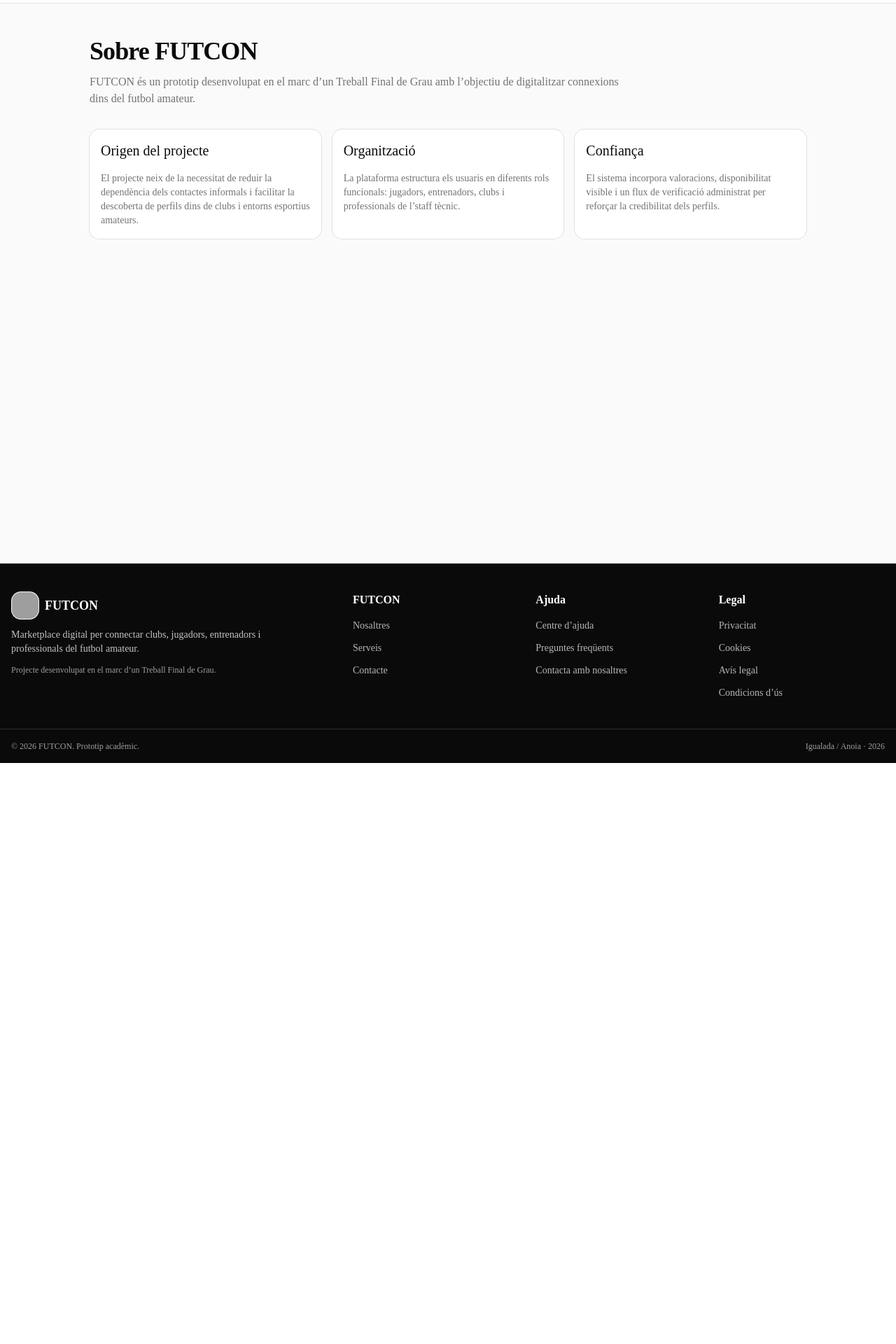
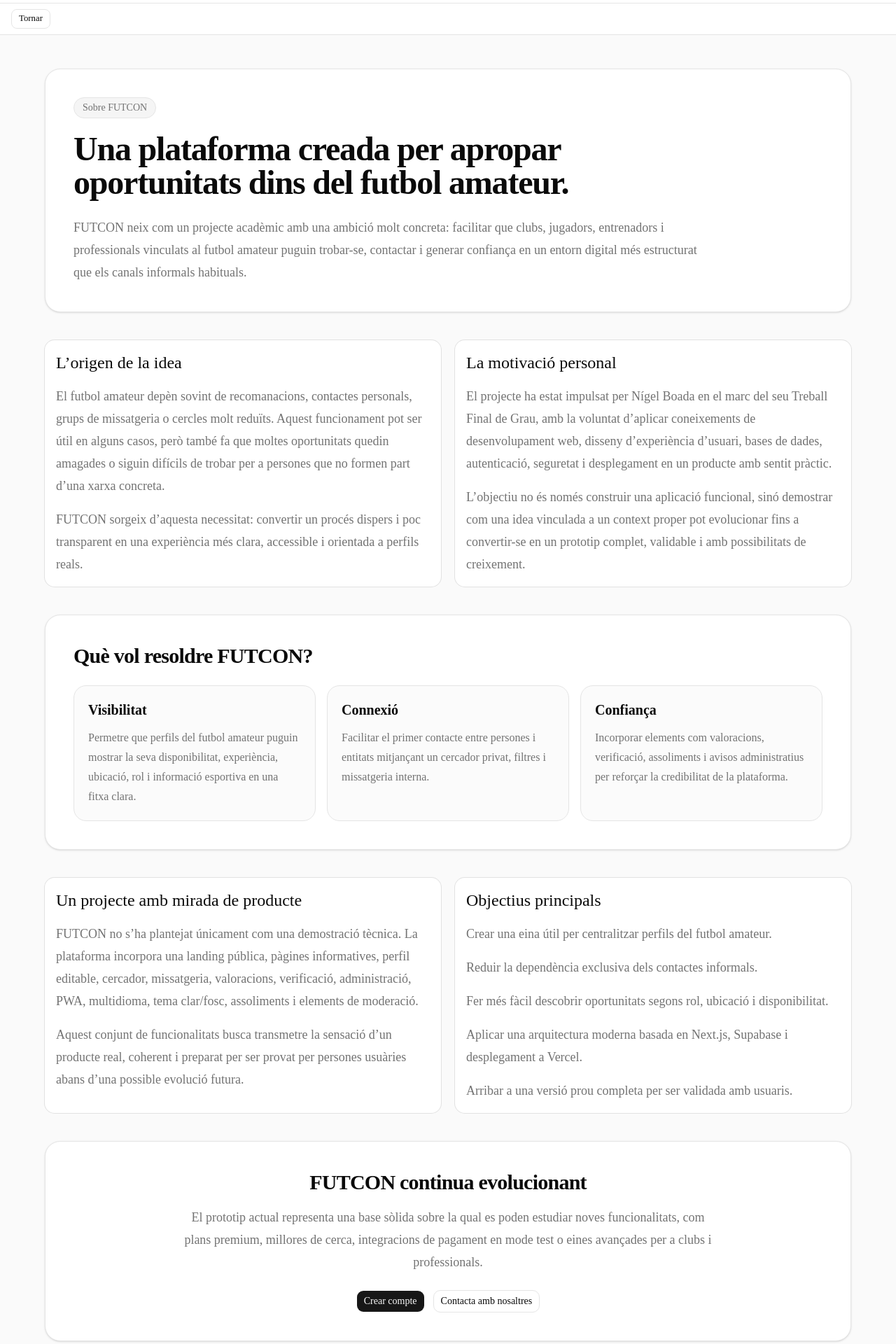
Before and after one commit to nigelboada/FUTCON, a Next.js app: page /about in a window 1280 px wide. Shown: the part 60-1980 px from the top of the page at 70% size. Before the commit the page ends 1150 px from the top, so only its background shows below. Built offline with nearby package versions, Linux system fonts and the light colour scheme; no server answers; grey boxes are pictures that could not be loaded.

Commit message:
Refactor AboutPage layout and enhance conversation messaging with new components

```diff
--- a/src/app/about/page.tsx
+++ b/src/app/about/page.tsx
@@ -1,5 +1,5 @@
-import { getLocale } from '@/lib/i18n/server'
-import { getPublicSiteContent } from '@/lib/public-site/content'
+import Link from 'next/link'
+import { Button } from '@/components/ui/button'
 import {
   Card,
   CardContent,
@@ -7,34 +7,177 @@
   CardTitle,
 } from '@/components/ui/card'
 
-export default async function AboutPage() {
-  const locale = await getLocale()
-  const content = getPublicSiteContent(locale)
-
+export default function AboutPage() {
   return (
     <main className="min-h-screen bg-muted/50 px-4 py-12">
-      <div className="futcon-fade-up mx-auto max-w-5xl space-y-8">
-        <section className="space-y-3">
-          <h1 className="text-4xl font-bold tracking-tight">
-            {content.about.title}
+      <div className="mx-auto max-w-6xl space-y-10">
+        <section className="rounded-3xl border bg-background p-8 shadow-sm md:p-10">
+          <p className="w-fit rounded-full border bg-muted px-3 py-1 text-sm text-muted-foreground">
+            Sobre FUTCON
+          </p>
+
+          <h1 className="mt-5 max-w-4xl text-4xl font-bold tracking-tight md:text-5xl">
+            Una plataforma creada per apropar oportunitats dins del futbol amateur.
           </h1>
-          <p className="max-w-3xl text-muted-foreground">
-            {content.about.description}
+
+          <p className="mt-6 max-w-4xl text-lg leading-8 text-muted-foreground">
+            FUTCON neix com un projecte acadèmic amb una ambició molt concreta:
+            facilitar que clubs, jugadors, entrenadors i professionals vinculats
+            al futbol amateur puguin trobar-se, contactar i generar confiança en
+            un entorn digital més estructurat que els canals informals habituals.
           </p>
         </section>
 
-        <div className="grid gap-4 md:grid-cols-3">
-          {content.about.sections.map((section) => (
-            <Card key={section.title} className="futcon-card-hover">
+        <section className="grid gap-5 md:grid-cols-2">
+          <Card className="futcon-card-hover">
             <CardHeader>
-                <CardTitle className="text-xl">{section.title}</CardTitle>
+              <CardTitle className="text-2xl">L’origen de la idea</CardTitle>
             </CardHeader>
             <CardContent>
-                <p className="text-sm text-muted-foreground">{section.text}</p>
+              <p className="text-lg leading-8 text-muted-foreground">
+                El futbol amateur depèn sovint de recomanacions, contactes
+                personals, grups de missatgeria o cercles molt reduïts. Aquest
+                funcionament pot ser útil en alguns casos, però també fa que moltes
+                oportunitats quedin amagades o siguin difícils de trobar per a
+                persones que no formen part d’una xarxa concreta.
+              </p>
+
+              <p className="mt-4 text-lg leading-8 text-muted-foreground">
+                FUTCON sorgeix d’aquesta necessitat: convertir un procés dispers
+                i poc transparent en una experiència més clara, accessible i
+                orientada a perfils reals.
+              </p>
             </CardContent>
           </Card>
-          ))}
+
+          <Card className="futcon-card-hover">
+            <CardHeader>
+              <CardTitle className="text-2xl">La motivació personal</CardTitle>
+            </CardHeader>
+            <CardContent>
+              <p className="text-lg leading-8 text-muted-foreground">
+                El projecte ha estat impulsat per Nígel Boada en el marc del seu
+                Treball Final de Grau, amb la voluntat d’aplicar coneixements de
+                desenvolupament web, disseny d’experiència d’usuari, bases de
+                dades, autenticació, seguretat i desplegament en un producte amb
+                sentit pràctic.
+              </p>
+
+              <p className="mt-4 text-lg leading-8 text-muted-foreground">
+                L’objectiu no és només construir una aplicació funcional, sinó
+                demostrar com una idea vinculada a un context proper pot evolucionar
+                fins a convertir-se en un prototip complet, validable i amb
+                possibilitats de creixement.
+              </p>
+            </CardContent>
+          </Card>
+        </section>
+
+        <section className="rounded-3xl border bg-background p-8 shadow-sm md:p-10">
+          <h2 className="text-3xl font-bold tracking-tight">
+            Què vol resoldre FUTCON?
+          </h2>
+
+          <div className="mt-6 grid gap-4 md:grid-cols-3">
+            <div className="rounded-2xl border bg-muted/40 p-5">
+              <h3 className="text-xl font-semibold">Visibilitat</h3>
+              <p className="mt-3 text-base leading-7 text-muted-foreground">
+                Permetre que perfils del futbol amateur puguin mostrar la seva
+                disponibilitat, experiència, ubicació, rol i informació esportiva
+                en una fitxa clara.
+              </p>
             </div>
+
+            <div className="rounded-2xl border bg-muted/40 p-5">
+              <h3 className="text-xl font-semibold">Connexió</h3>
+              <p className="mt-3 text-base leading-7 text-muted-foreground">
+                Facilitar el primer contacte entre persones i entitats mitjançant
+                un cercador privat, filtres i missatgeria interna.
+              </p>
+            </div>
+
+            <div className="rounded-2xl border bg-muted/40 p-5">
+              <h3 className="text-xl font-semibold">Confiança</h3>
+              <p className="mt-3 text-base leading-7 text-muted-foreground">
+                Incorporar elements com valoracions, verificació, assoliments i
+                avisos administratius per reforçar la credibilitat de la plataforma.
+              </p>
+            </div>
+          </div>
+        </section>
+
+        <section className="grid gap-5 md:grid-cols-2">
+          <Card>
+            <CardHeader>
+              <CardTitle className="text-2xl">Un projecte amb mirada de producte</CardTitle>
+            </CardHeader>
+            <CardContent>
+              <p className="text-lg leading-8 text-muted-foreground">
+                FUTCON no s’ha plantejat únicament com una demostració tècnica.
+                La plataforma incorpora una landing pública, pàgines informatives,
+                perfil editable, cercador, missatgeria, valoracions, verificació,
+                administració, PWA, multidioma, tema clar/fosc, assoliments i
+                elements de moderació.
+              </p>
+
+              <p className="mt-4 text-lg leading-8 text-muted-foreground">
+                Aquest conjunt de funcionalitats busca transmetre la sensació
+                d’un producte real, coherent i preparat per ser provat per persones
+                usuàries abans d’una possible evolució futura.
+              </p>
+            </CardContent>
+          </Card>
+
+          <Card>
+            <CardHeader>
+              <CardTitle className="text-2xl">Objectius principals</CardTitle>
+            </CardHeader>
+            <CardContent>
+              <div className="space-y-4 text-lg leading-8 text-muted-foreground">
+                <p>
+                  Crear una eina útil per centralitzar perfils del futbol amateur.
+                </p>
+                <p>
+                  Reduir la dependència exclusiva dels contactes informals.
+                </p>
+                <p>
+                  Fer més fàcil descobrir oportunitats segons rol, ubicació i
+                  disponibilitat.
+                </p>
+                <p>
+                  Aplicar una arquitectura moderna basada en Next.js, Supabase i
+                  desplegament a Vercel.
+                </p>
+                <p>
+                  Arribar a una versió prou completa per ser validada amb usuaris.
+                </p>
+              </div>
+            </CardContent>
+          </Card>
+        </section>
+
+        <section className="rounded-3xl border bg-background p-8 text-center shadow-sm md:p-10">
+          <h2 className="text-3xl font-bold tracking-tight">
+            FUTCON continua evolucionant
+          </h2>
+
+          <p className="mx-auto mt-4 max-w-3xl text-lg leading-8 text-muted-foreground">
+            El prototip actual representa una base sòlida sobre la qual es poden
+            estudiar noves funcionalitats, com plans premium, millores de cerca,
+            integracions de pagament en mode test o eines avançades per a clubs i
+            professionals.
+          </p>
+
+          <div className="mt-6 flex flex-col justify-center gap-3 sm:flex-row">
+            <Button asChild>
+              <Link href="/register">Crear compte</Link>
+            </Button>
+
+            <Button asChild variant="outline">
+              <Link href="/contact-us">Contacta amb nosaltres</Link>
+            </Button>
+          </div>
+        </section>
       </div>
     </main>
   )
--- a/src/app/layout.tsx
+++ b/src/app/layout.tsx
@@ -16,6 +16,8 @@
 import { AppCompletenessBanner } from '@/components/profiles/app-completeness-banner'
 
 import { AchievementPopupGate } from '@/components/achievements/achievement-popup-gate'
+
+import { GlobalBackButton } from '@/components/layout/global-back-button'
 
 const geistSans = Geist({
   variable: "--font-geist-sans",
@@ -59,6 +61,7 @@
     <html lang={locale} className={theme === 'dark' ? 'dark' : undefined}>
       <body className={`${geistSans.variable} ${geistMono.variable} antialiased`}>
         <AppHeader />
+        <GlobalBackButton />
         <AppCompletenessBanner />
         <AchievementPopupGate />
         {children}
--- /dev/null
+++ b/src/components/layout/global-back-button.tsx
@@ -0,0 +1,39 @@
+'use client'
+
+import { usePathname, useRouter } from 'next/navigation'
+import { Button } from '@/components/ui/button'
+
+export function GlobalBackButton() {
+  const router = useRouter()
+  const pathname = usePathname()
+
+  if (pathname === '/') return null
+
+  function goBack() {
+    if (
+      document.referrer &&
+      new URL(document.referrer).origin === window.location.origin
+    ) {
+      router.back()
+      return
+    }
+
+    router.push('/')
+  }
+
+  return (
+    <div className="border-b bg-background/80 px-4 py-2 backdrop-blur">
+      <div className="mx-auto flex max-w-7xl justify-start">
+        <Button
+          type="button"
+          variant="outline"
+          size="sm"
+          onClick={goBack}
+          className="transition hover:-translate-y-0.5 hover:bg-accent hover:shadow-sm"
+        >
+          Tornar
+        </Button>
+      </div>
+    </div>
+  )
+}
--- a/src/lib/i18n/messages.ts
+++ b/src/lib/i18n/messages.ts
@@ -459,6 +459,7 @@
     "profileFallback": "Perfil",
     "messagePlaceholder": "Escriu un missatge...",
     "realtimeNote": "Els missatges s’actualitzen en temps real dins de la conversa.",
+    "composerShortcut": "Enter envia el missatge. Shift + Enter fa un salt de línia.",
     "sendMessage": "Enviar missatge",
     "emptyThread": "Encara no hi ha missatges. Escriu el primer missatge per iniciar la conversa."
   },
@@ -1003,6 +1004,7 @@
     "profileFallback": "Perfil",
     "messagePlaceholder": "Escribe un mensaje...",
     "realtimeNote": "Los mensajes se actualizan en tiempo real dentro de la conversación.",
+    "composerShortcut": "Enter envía el mensaje. Shift + Enter inserta un salto de línea.",
     "sendMessage": "Enviar mensaje",
     "emptyThread": "Todavía no hay mensajes. Escribe el primer mensaje para iniciar la conversación."
   },
@@ -1537,6 +1539,7 @@
     "profileFallback": "Profile",
     "messagePlaceholder": "Write a message...",
     "realtimeNote": "Messages update in real time inside the conversation.",
+    "composerShortcut": "Enter sends the message. Shift + Enter adds a line break.",
     "sendMessage": "Send message",
     "emptyThread": "There are no messages yet. Write the first message to start the conversation."
   },
```
Also changed, not shown: src/app/conversations/[id]/page.tsx (+10 -22 lines), src/components/conversations/message-composer.tsx (added, +50 -0 lines). Lines whose indentation alone changed are shown as unchanged.
